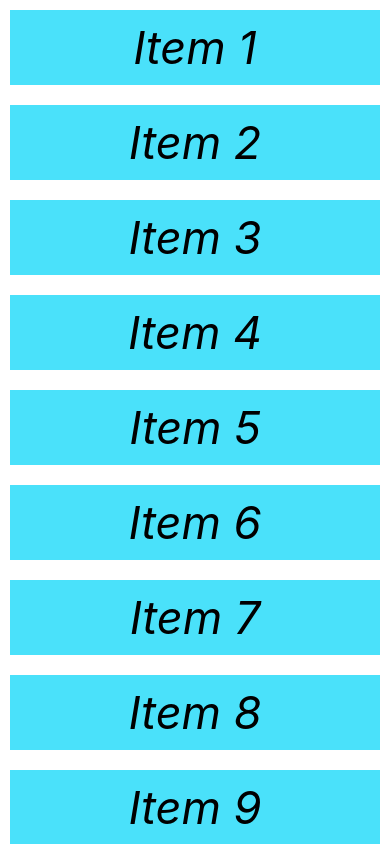
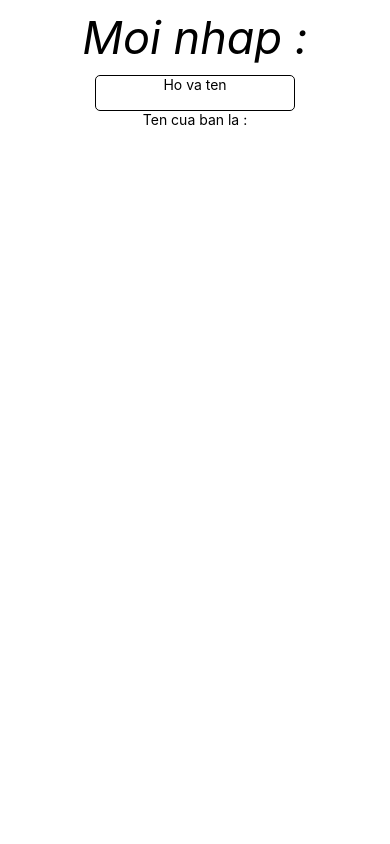
Before and after one commit to nntcuong/ReactNative-Study, a React Native app: screen / in a window 390 px wide. Built offline with nearby package versions, Linux system fonts and the light colour scheme.

Commit message:
Text Input & Keyboard

```diff
--- a/App.js
+++ b/App.js
@@ -7,6 +7,8 @@ import {
   RefreshControl,
   FlatList,
   SectionList,
+  TextInput,
+  onChangeTextInput,
 } from 'react-native';
 
 const App = () => {
@@ -49,53 +51,36 @@ const App = () => {
     setItems([...Items, { name: 'Item 69' }]);
     setRefreshing(false);
   }
+const [name,setName] = useState('');
+  return (
+    <View style={styles.body}>
+      <Text style={styles.text}>
 
-  return (
+        Moi nhap :
 
-    <FlatList
-      keyExtractor={(item, index) => index.toString()}
-      data={Items}
-      renderItem={({ item }) => (
-        <View style={styles.item}>
-          <Text style={styles.text}>{item.name}</Text>
+      </Text>
+      <TextInput style={styles.input}
+        placeholder='Ho va ten'
+        multiline
+        onChangeText={(value)=>setName(value)}
+        keyboardType='numeric'
+        maxLength={11}
+        editable={false}
+        secureTextEntry
+      >
+
+      </TextInput>
+      <Text> Ten cua ban la : {name}</Text>
     </View>
-      )}
-      refreshControl={
-        <RefreshControl
-          refreshing={Refreshing}
-          onRefresh={onRefresh}
-          colors={['#ff00ff']}
-        />
-      }
-    />
-
-    // <ScrollView
-    //   style={styles.body}
-    //   refreshControl={
-    //     <RefreshControl
-    //       refreshing={Refreshing}
-    //       onRefresh={onRefresh}
-    //       colors={['#ff00ff']}
-    //     />
-    //   }
-    // >
-    //   {
-    //     Items.map((object) => {
-    //       return (
-    //         <View style={styles.item} key={object.key}>
-    //           <Text style={styles.text}>{object.item}</Text>
-    //         </View>
-    //       )
-    //     })
-    //   }
-    // </ScrollView>
   );
 };
 
-const styles = StyleSheet.create({
+const styles = StyleSheet
+  .create({
     body: {
       flex: 1,
       flexDirection: 'column',
+      alignItems: 'center',
       backgroundColor: '#ffffff',
     },
     item: {
@@ -110,6 +95,14 @@ const styles = StyleSheet.create({
       fontStyle: 'italic',
       margin: 10,
     },
+    input: {
+      borderBlockColor: '#000000',
+      borderWidth: 1,
+      width: 200,
+      borderRadius: 5,
+      textAlign: 'center',
+
+    }
   });
 
 export default App;
```
Lines whose indentation alone changed are shown as unchanged.
